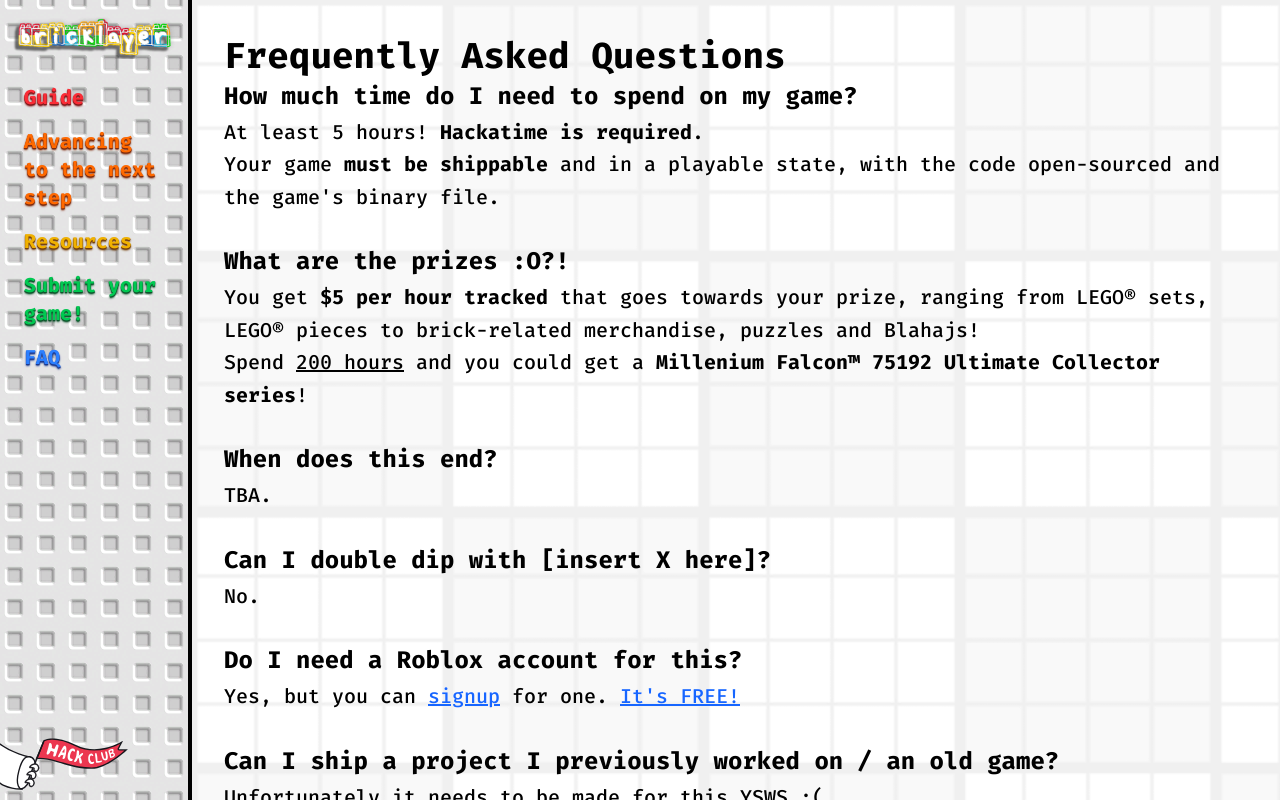
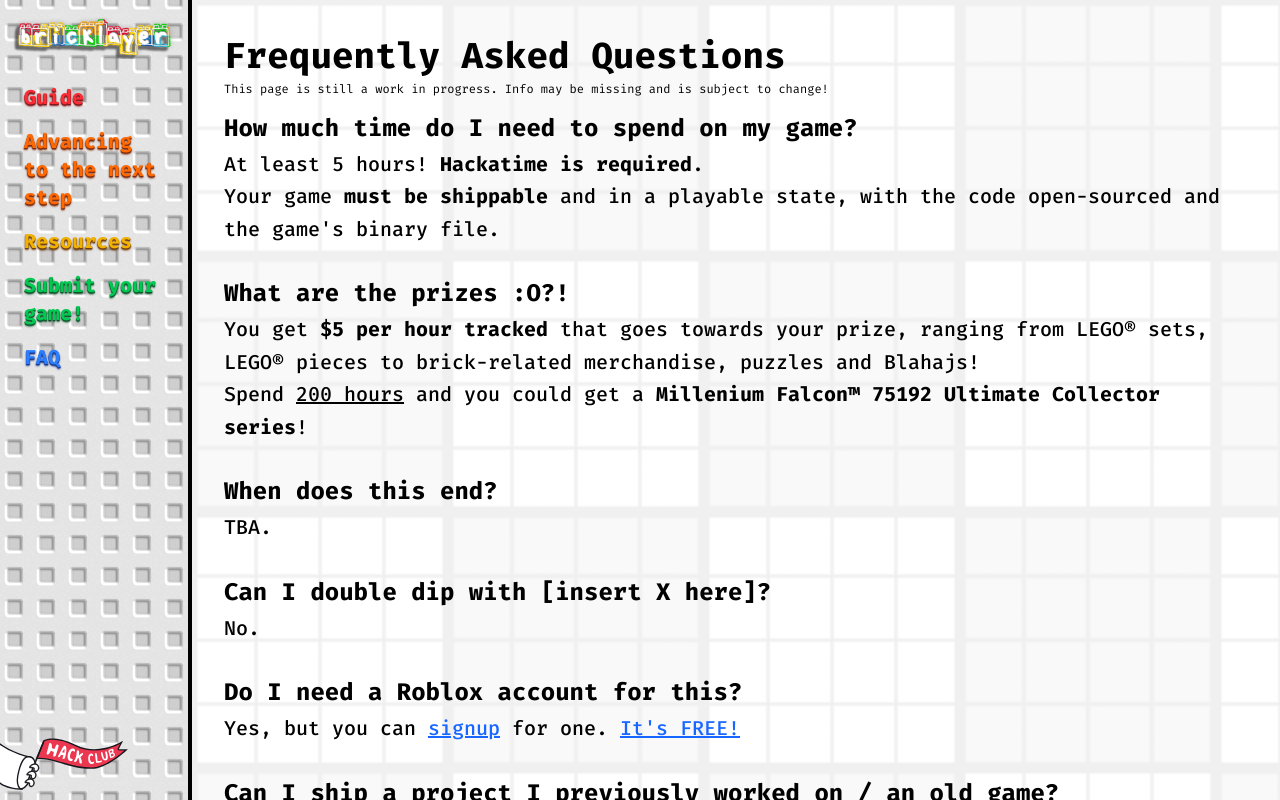
Before and after one commit to junyali/bricklayer-ysws, a React (Vite) app: page /faq in a window 1280 px wide. Shown: the top 800 px of the page. Built offline with nearby package versions, Linux system fonts and the light colour scheme; no server answers.

Commit message:
Add WIP disclaimer

```diff
--- a/src/pages/FAQ.mdx
+++ b/src/pages/FAQ.mdx
@@ -2,4 +2,6 @@
 
 # Frequently Asked Questions
 
+<sup><em>This page is still a work in progress. Info may be missing and is subject to change!</em></sup>
+
 <FAQ />
--- a/src/pages/Guide.mdx
+++ b/src/pages/Guide.mdx
@@ -1,4 +1,7 @@
 # A Brickie's guide to making your own game in Roblox
+
+<sup><em>This page is still a work in progress. Info may be missing and is subject to change!</em></sup>
+
 Hey fellow Brickie! Want to start making your own game in the Roblox engine but no idea where to begin? I don't blame you! This guide walks you through the **absolute minimum** you need to get your project started for Bricklayer.
 
 **Reminder**: To qualify for submission, you **MUST** add your own features.
```
